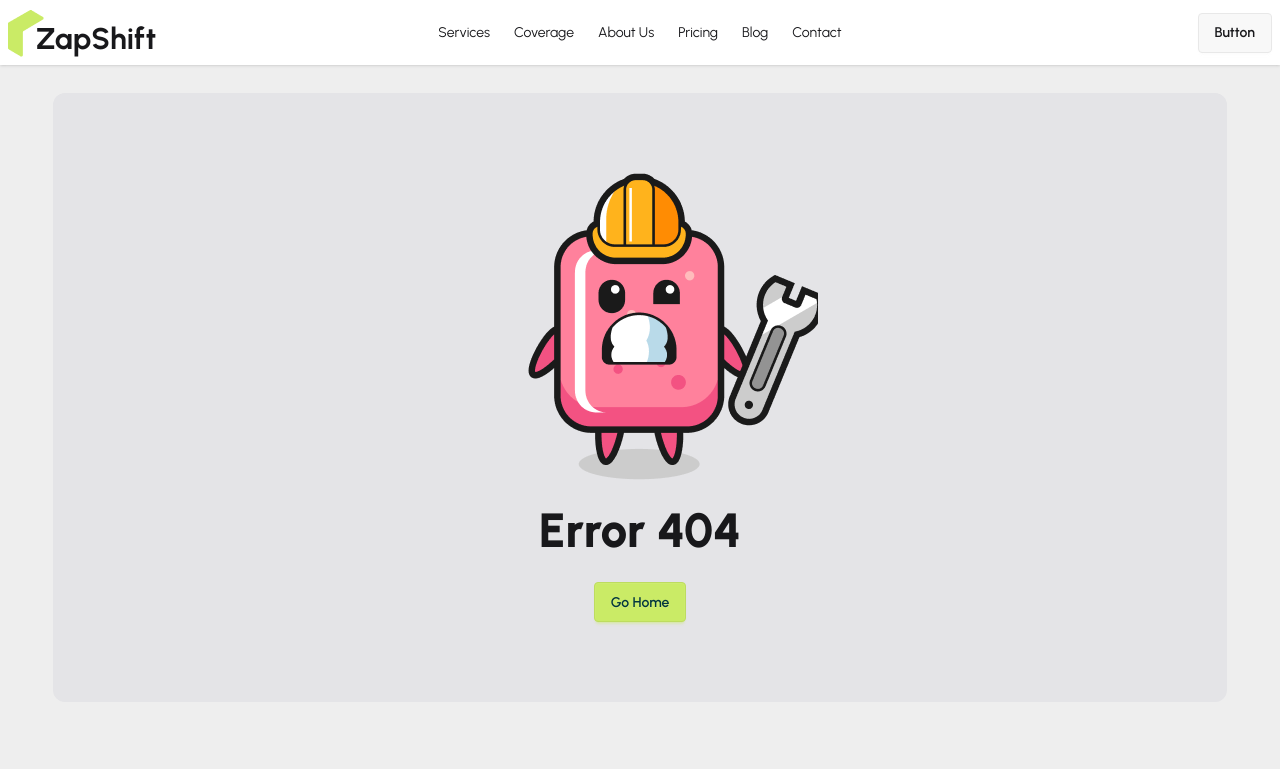
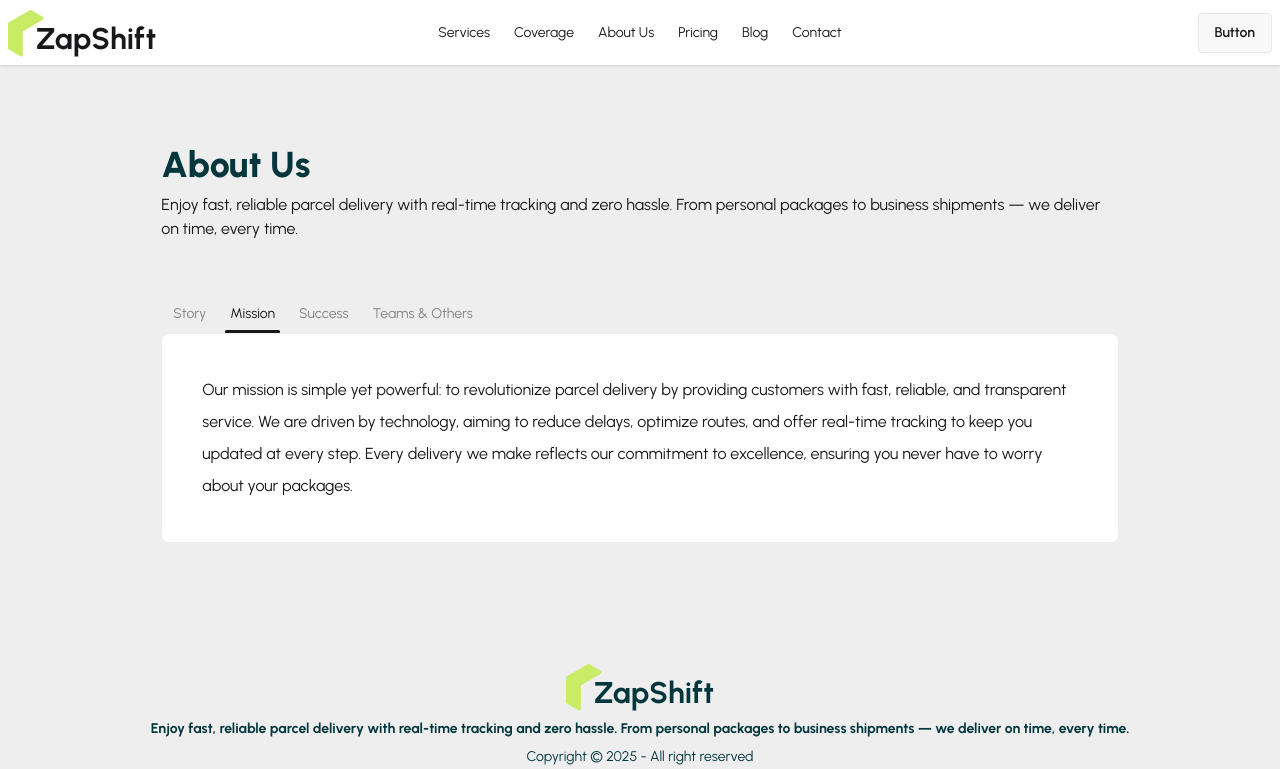
Before and after one commit to SubrotoKumar7/Zap-Shift-Client, a React (Vite) app: page /about-us in a window 1280 px wide. Shown: the top 769 px of the page. Built offline with nearby package versions, Linux system fonts and the light colour scheme.

Commit message:
about page added

```diff
--- /dev/null
+++ b/src/pages/about/About.jsx
@@ -0,0 +1,31 @@
+import React from 'react';
+
+const About = () => {
+    return (
+        <div className='w-11/12 mx-auto py-20 px-27'>
+            <div className='mb-13'>
+                <h1 className='font-extrabold text-secondary text-4xl mb-2'>About Us</h1>
+                <p>Enjoy fast, reliable parcel delivery with real-time tracking and zero hassle. From personal packages to business shipments — we deliver on time, every time.</p>
+            </div>
+            <div>
+                <div className="tabs tabs-border">
+                <input type="radio" name="my_tabs_2" className="tab" aria-label="Story" />
+                <div className="tab-content border-base-300 bg-base-100 p-10 leading-8">We started with a simple promise — to make parcel delivery fast, reliable, and stress-free. Over the years, our commitment to real-time tracking, efficient logistics, and customer-first service has made us a trusted partner for thousands. Whether it's a personal gift or a time-sensitive business delivery, we ensure it reaches its destination — on time, every time.
+                We started with a simple promise — to make parcel delivery fast, reliable, and stress-free. Over the years, our commitment to real-time tracking, efficient logistics, and customer-first service has made us a trusted partner for thousands. Whether it's a personal gift or a time-sensitive business delivery, we ensure it reaches its destination — on time, every time.
+                We started with a simple promise — to make parcel delivery fast, reliable, and stress-free. Over the years, our commitment to real-time tracking, efficient logistics, and customer-first service has made us a trusted partner for thousands. Whether it's a personal gift or a time-sensitive business delivery, we ensure it reaches its destination — on time, every time.</div>
+
+                <input type="radio" name="my_tabs_2" className="tab" aria-label="Mission" defaultChecked />
+                <div className="tab-content border-base-300 bg-base-100 p-10 leading-8">Our mission is simple yet powerful: to revolutionize parcel delivery by providing customers with fast, reliable, and transparent service. We are driven by technology, aiming to reduce delays, optimize routes, and offer real-time tracking to keep you updated at every step. Every delivery we make reflects our commitment to excellence, ensuring you never have to worry about your packages.</div>
+
+                <input type="radio" name="my_tabs_2" className="tab" aria-label="Success" />
+                <div className="tab-content border-base-300 bg-base-100 p-10 leading-8">From humble beginnings to a leader in the courier industry, our success is defined by the trust our customers place in us. We've successfully completed millions of deliveries, connecting businesses, people, and cities with speed and precision. Our innovative approach and customer-first mindset have earned us accolades and set new standards for the industry.</div>
+
+                <input type="radio" name="my_tabs_2" className="tab" aria-label="Teams & Others" />
+                <div className="tab-content border-base-300 bg-base-100 p-10 leading-8">Our team is the backbone of our success. With diverse expertise spanning logistics, technology, customer service, and operations, we work relentlessly to ensure every parcel is delivered on time and in perfect condition. Our dedicated professionals are committed to providing an exceptional experience to every customer, every time</div>
+                </div>
+            </div>
+        </div>
+    );
+};
+
+export default About;
--- a/src/pages/shared/navbar/Navbar.jsx
+++ b/src/pages/shared/navbar/Navbar.jsx
@@ -6,7 +6,7 @@ const Navbar = () => {
     const links = <>
         <li><NavLink to={'/'}>Services</NavLink></li>
         <li><NavLink to={'/coverage'}>Coverage</NavLink></li>
-        <li><NavLink to={'/'}>About Us</NavLink></li>
+        <li><NavLink to={'/about-us'}>About Us</NavLink></li>
         <li><NavLink to={'/'}>Pricing</NavLink></li>
         <li><NavLink to={'/'}>Blog</NavLink></li>
         <li><NavLink to={'/'}>Contact</NavLink></li>
--- a/src/routes/router.jsx
+++ b/src/routes/router.jsx
@@ -3,6 +3,7 @@ import Root from "../layouts/Root";
 import Home from "../pages/home/home/Home";
 import Coverage from "../pages/coverage/Coverage";
 import NotFound from "../pages/notFound/NotFound";
+import About from "../pages/about/About";
 
 const router = createBrowserRouter([
     {
@@ -21,6 +22,10 @@ const router = createBrowserRouter([
             {
                 path: "*",
                 Component: NotFound
+            },
+            {
+                path: 'about-us',
+                Component: About
             }
         ]
     }
```
